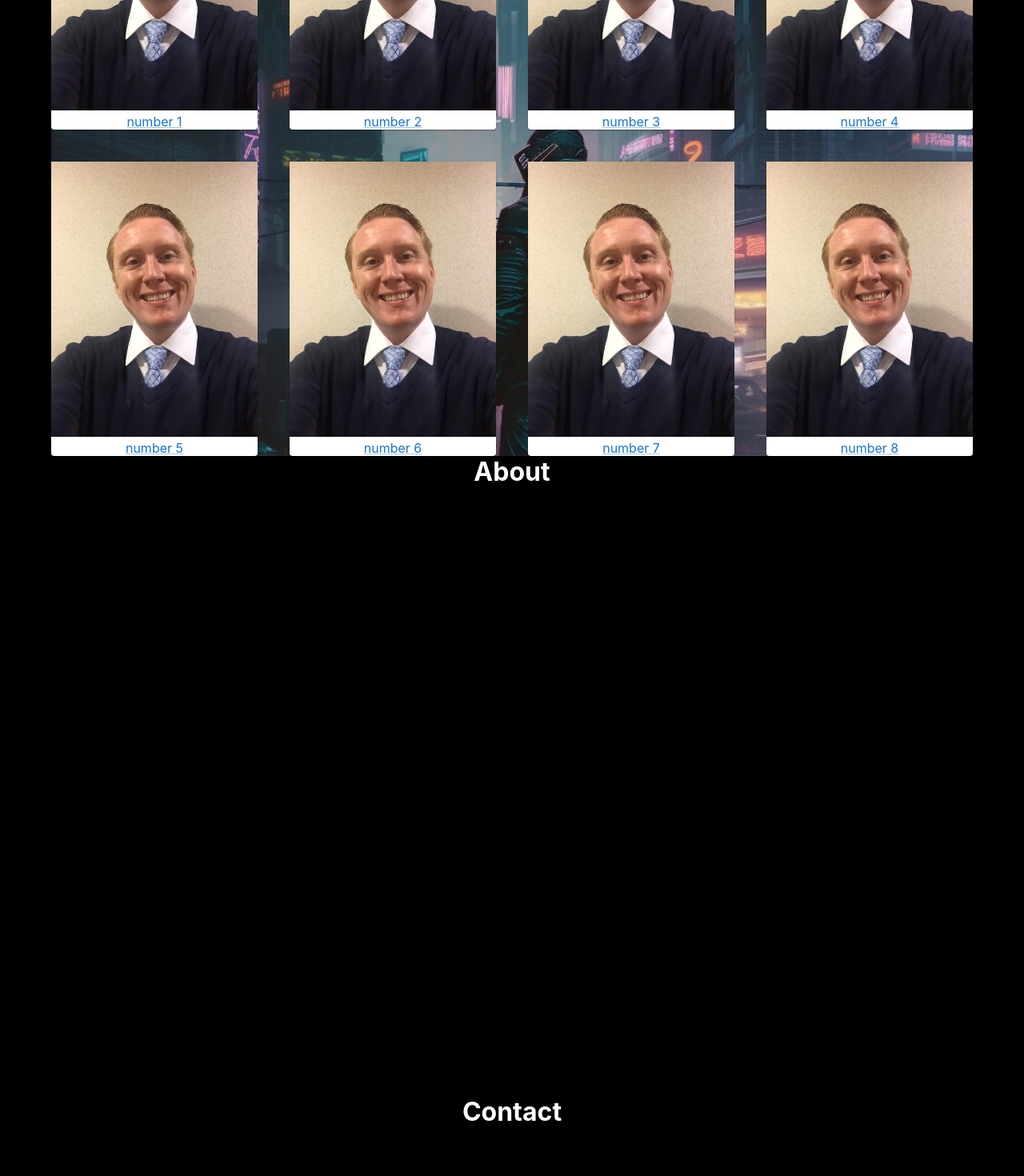
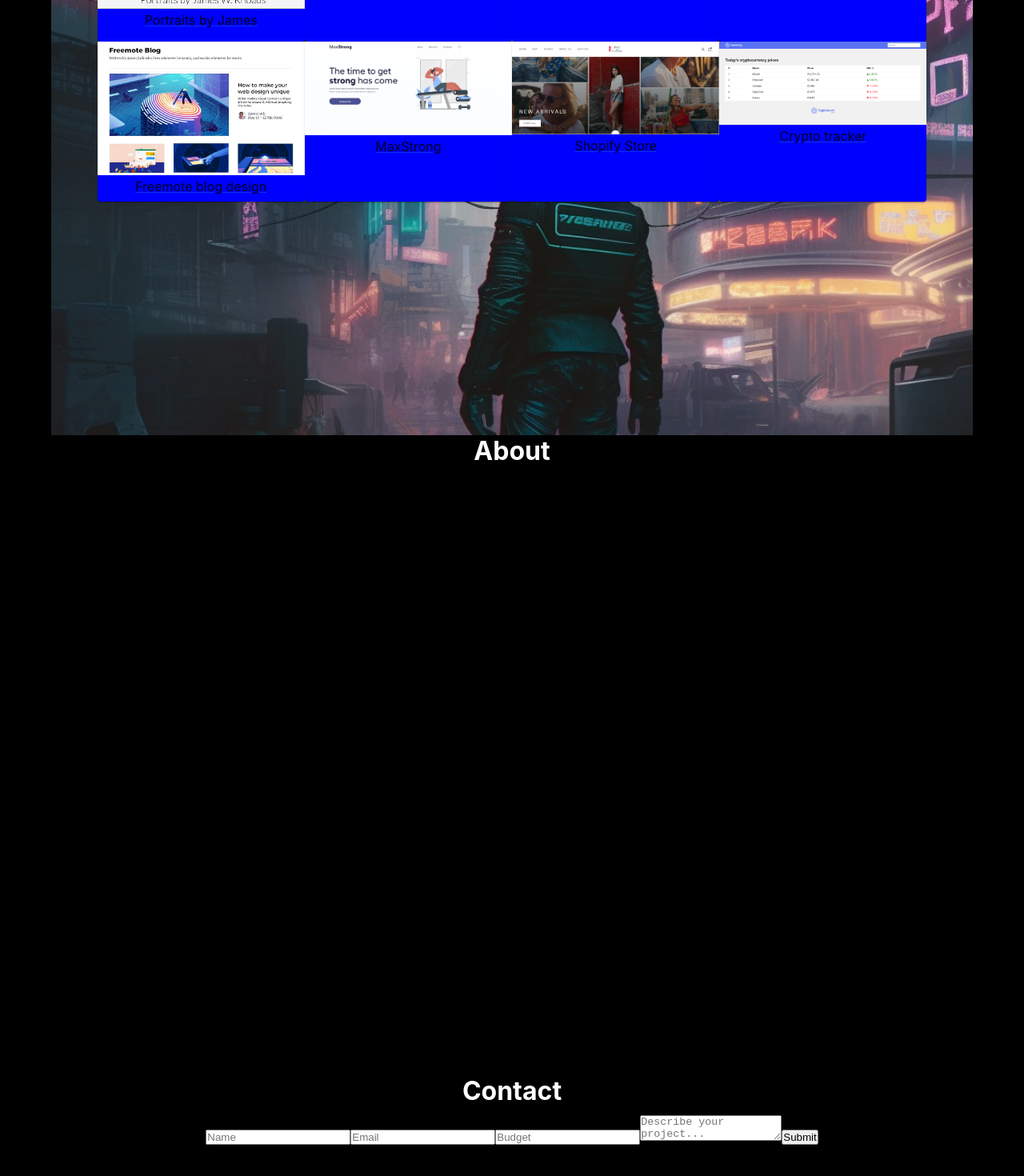
Before and after one commit to JasonRhoads/portfolio, a React (Create React App) app: page / in a window 1280 px wide. Shown: the part 1106-2576 px from the top of the page at 80% size. Built offline with nearby package versions, Linux system fonts and the light colour scheme.

Commit message:
deploy react app

```diff
--- a/src/App.js
+++ b/src/App.js
@@ -2,6 +2,7 @@
 import TopNav from './TopNav';
 import HeroSection from './HeroSection';
 import PortfolioSection from './PortfolioSection';
+import ContactSection from './ContactSection';
 
 import {
   OuterContainer,
@@ -27,13 +28,7 @@ function App() {
           <h3 className='h1'>Born to build</h3>
           <p>I have always loved building things, from Legos, model cars, miniatures, and websites. Exciting new technologies have emerged over the years that allow people to create their own unique space on the internet. I am here to help you with yours!</p>
       </SectionContainer>
-      <SectionContainer id="contact" className='section-container'>
-        <SectionHeaderBackground />
-        <SectionHeader>
-         <h2 className='h1'>Contact</h2>
-        </SectionHeader>
-        Contact
-      </SectionContainer>
+      <ContactSection />
     </OuterContainer>
     </>
   );
--- /dev/null
+++ b/src/ContactSection.js
@@ -0,0 +1,32 @@
+import  {
+    SectionContainer,
+    SectionHeader,
+    SectionHeaderBackground,
+    SectionContentContainer,
+} from './StyledComponents';
+
+export default function ContactSection() {
+    return (
+
+        <SectionContainer id="contact" className='section-container'>
+            <SectionHeaderBackground />
+            <SectionHeader>
+            <h2 className='h1'>Contact</h2>
+            </SectionHeader>
+            <SectionContentContainer>
+                <form action="https://submit-form.com/dDRdud6ao">
+                    <input type="text" id="name" name="name" placeholder="Name" required="" />
+                    <input type="email" id="email" name="email" placeholder="Email" required="" />
+                    <input type="text" id="budget" name="budget" placeholder="Budget"/>
+                    <textarea
+                        id="message"
+                        name="message"
+                        placeholder="Describe your project..."
+                        required=""
+                    ></textarea>
+                    <button type="submit">Submit</button>
+                </form>
+            </SectionContentContainer>
+        </SectionContainer>
+    )
+}
--- a/src/PortfolioSection.js
+++ b/src/PortfolioSection.js
@@ -1,8 +1,19 @@
 import Paper from '@mui/material/Paper';
 import Grid from '@mui/material/Unstable_Grid2';
 import Link from '@mui/material/Link';
-import avatar from './images/avatar/JasonRhoads.JPG'
-
+import blog_freemote from './images/blog_freemote.jpg'
+import coming_soon_mobile from './images/coming_soon_mobile.jpg'
+import coming_soon_old_landscape from './images/coming_soon_old_landscape.jpg'
+import coming_soon_old_phone from './images/coming_soon_old_phone.jpg'
+import coming_soon_old_portrait from './images/coming_soon_old_portrait.jpg'
+import coming_soon_phone from './images/coming_soon_phone.jpg'
+import coming_soon from './images/coming_soon.jpg'
+import crypto from './images/crypto_list.png'
+import maxstrong from './images/maxstrong.jpg'
+import order_summary from './images/order_summary.jpg'
+import order_summary_mobile from './images/order_summary_mobile.jpg'
+import portraits_jwr from './images/portraits_jwr.jpg'
+import shopify_store from './images/shopify_store_home_screen.jpg'
 
 import  {
     SectionContainer,
@@ -10,47 +21,48 @@ import  {
     SectionHeaderBackground,
 
 } from './StyledComponents';
+import { max } from '@floating-ui/utils';
 
 
 let portfolio = {
     1 : {
-        "name": "number 1",
-        "image": avatar,
-        "link": "#"
+        "name": "Portraits by James",
+        "image": portraits_jwr,
+        "link": "https://jameswrhoads.com/"
     },
     2 : {
-        "name": "number 2",
-        "image": "img",
+        "name": "Order interface",
+        "image": order_summary_mobile,
         "link": "#"
     },
     3 : {
-        "name": "number 3",
-        "image": "img",
+        "name": "Original brand design",
+        "image": coming_soon_old_landscape,
         "link": "#"
     },
     4 : {
-        "name": "number 4",
-        "image": "img",
+        "name": "Brand Redesign",
+        "image": coming_soon,
         "link": "#"
     },
     5 : {
-        "name": "number 5",
-        "image": "img",
+        "name": "Freemote blog design",
+        "image": blog_freemote,
         "link": "#"
     },
     6 : {
-        "name": "number 6",
-        "image": "img",
+        "name": "MaxStrong",
+        "image": maxstrong,
         "link": "#"
     },
     7 : {
-        "name": "number 7",
-        "image": "img",
+        "name": "Shopify Store",
+        "image": shopify_store,
         "link": "#"
     },
     8 : {
-        "name": "number 8",
-        "image": "img",
+        "name": "Crypto tracker",
+        "image": crypto,
         "link": "#"
     }
 }
@@ -63,17 +75,17 @@ export default function PortfolioSection() {
         <SectionHeader>
           <h2 className='h1'>Portfolio</h2>
         </SectionHeader>
-        <Grid className="portfolio-grid" container spacing={{xs: 2, md: 3, lg: 5}}>
+        {/* spacing={{xs: 2, md: 3, lg: 5}} */}
+        <Grid className="portfolio-grid" container >
             {Object.keys(portfolio).map((project) => (
-                <>
-                {console.log(project)}
                 <Grid xs={12} sm={6} md={3} key={project}>
-                    <Paper className='grid-item'>
-                        <img className="portfolio-image" src={avatar} alt={portfolio[project].name}/>
-                        <Link href={portfolio[project].link}>{portfolio[project].name}</Link>
-                    </Paper>
+                    <Link href={portfolio[project].link} target="_blank">
+                        <Paper className='grid-item'>
+                            <img className="portfolio-image" src={portfolio[project].image} alt={portfolio[project].name}/>
+                            <p>{portfolio[project].name}</p>
+                        </Paper>
+                    </Link>
                 </Grid>
-                </>
             ))}
         </Grid>
       </SectionContainer>
--- a/src/index.css
+++ b/src/index.css
@@ -175,11 +175,30 @@ header {
   height: 50px;
 }
 
-.grid-item {
-  background: orange;
+.portfolio-grid {
+  padding: 5%;
 }
 
+.grid-item {
+  height: 200px;
+}
+
+.grid-item:hover {
+  font-size: large;
+  position: relative;
+  width: 300px;
+  z-index: 5;
+}
+
+.grid-item:not(:hover) {
+  background: blue;
+  position: relative;
+  z-index: 1;
+}
+
+
 .portfolio-image {
+
   width: 100%;
 }
 
```
Also changed, not shown: src/images/crypto_list.png (added), src/images/shopify_store_home_screen.jpg (added).
